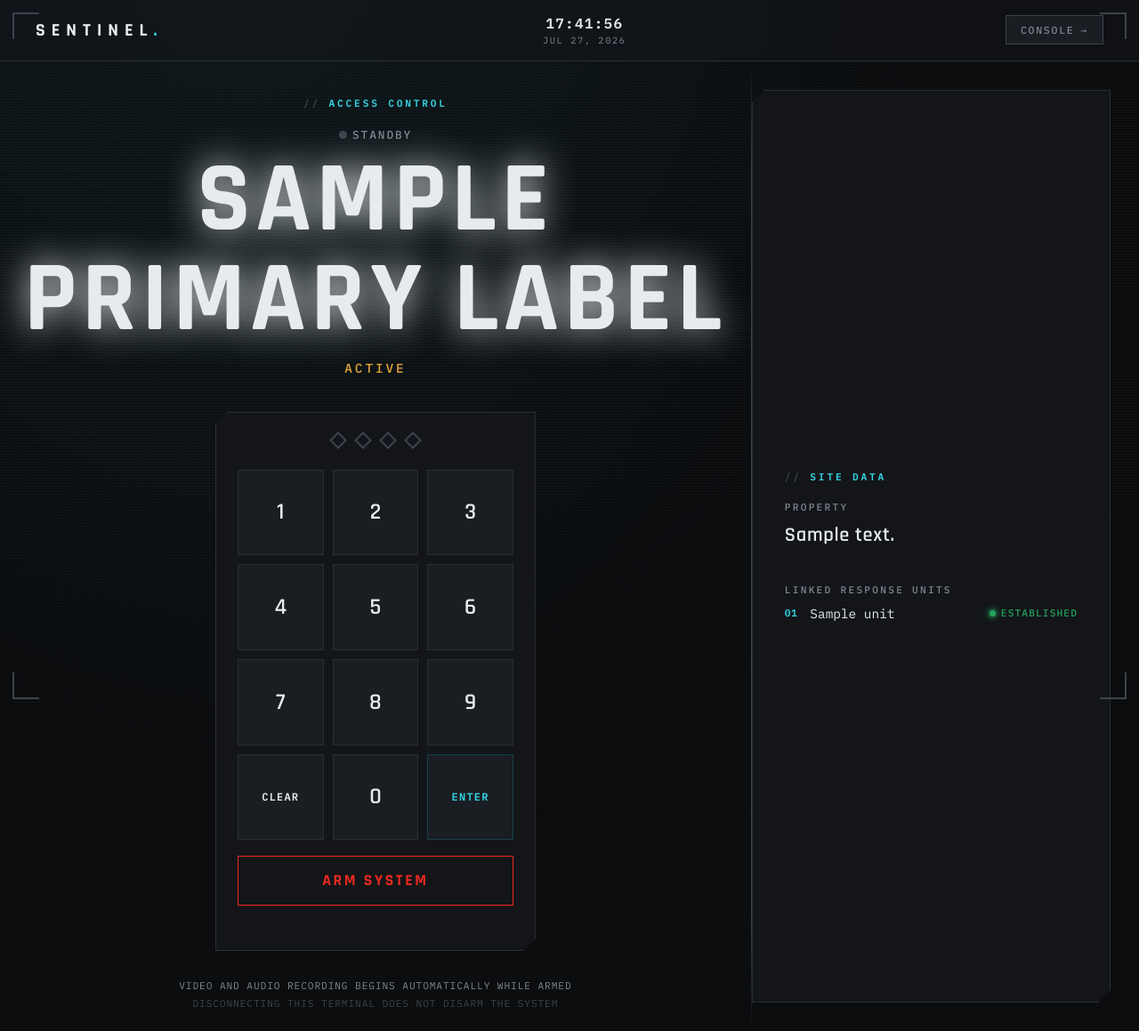
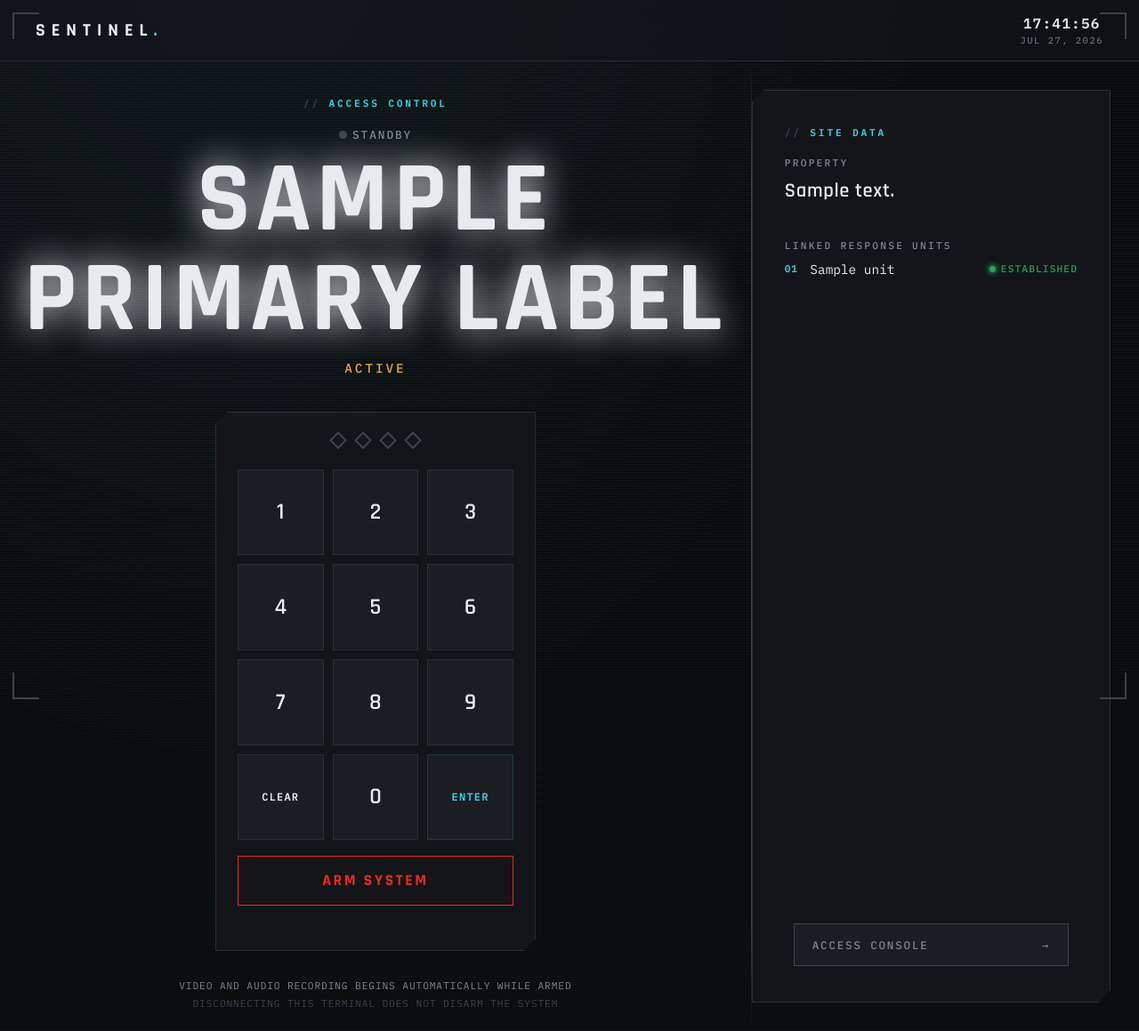
Before and after one commit to briantfbell/SENTINEL, a FastAPI app: template sentinel/dashboard/templates/lock.html in a window 1280 px wide. Shown: the whole page at 89% size. Run offline with FastAPI, Linux system fonts and the light colour scheme; the template is opened without the code that fills it: most values are stand-ins (such as "Sample title", 1, 10 or a date in 2020); data that the repository does not hold is empty.

Commit message:
Gate console access behind a PIN popup in the site-data panel
Moves the console button out of the top bar and into the bottom of
.ops-panel, spanning most of the panel width. Clicking it opens a PIN
popup contained within that same panel (an absolutely-positioned
overlay that inherits the panel's angular clip-path) rather than a
full-screen modal — enter the same PIN used to arm/disarm, and on
success the browser navigates to /console.

This closes a real gap: previously /console was publicly reachable by
URL even though the UI implied a gate. The console route now checks
for a valid session (the same one arm/disarm already creates) and
redirects unauthenticated requests back to the lock screen with a 303,
rather than a raw 401 JSON body — a page route should redirect, not
error. The partials it polls stay public/read-only, unchanged from
slice 5's model.

215 tests, ruff and mypy --strict clean. Note for whoever restarts the
dev server next: this change touches Python route logic (dashboard.py),
not just templates/CSS, so — unlike the earlier layout edits — it needs
an actual server restart to take effect; Jinja's template auto-reload
doesn't cover this.

Co-Authored-By: Claude Sonnet 5 <noreply@anthropic.com>

```diff
--- a/sentinel/dashboard/static/style.css
+++ b/sentinel/dashboard/static/style.css
@@ -241,27 +241,6 @@ a:focus-visible {
     color: var(--muted);
 }
 
-.console-link {
-    display: inline-flex;
-    align-items: center;
-    gap: 0.6em;
-    padding: 8px 16px;
-    background: var(--panel-raised);
-    border: 1px solid var(--steel-bright);
-    color: var(--muted);
-    font-family: var(--mono);
-    font-size: 0.72rem;
-    font-weight: 500;
-    letter-spacing: 0.15em;
-    text-decoration: none;
-    text-transform: uppercase;
-}
-
-.console-link:hover {
-    color: var(--cyan);
-    border-color: var(--cyan-dim);
-}
-
 .lock-grid {
     flex: 1;
     display: grid;
@@ -284,19 +263,107 @@ a:focus-visible {
 }
 
 .ops-panel {
+    position: relative;
     display: flex;
     flex-direction: column;
-    justify-content: center;
+    justify-content: space-between;
+    gap: 24px;
     padding: clamp(28px, 5vh, 40px) clamp(24px, 3vw, 36px);
     margin: clamp(20px, 4vh, 32px) clamp(20px, 3vw, 32px) clamp(20px, 4vh, 32px) 0;
     background: var(--panel);
     border: 1px solid var(--steel);
 }
 
+.panel-content {
+    display: flex;
+    flex-direction: column;
+}
+
 .field-stack {
     display: flex;
     flex-direction: column;
     gap: clamp(24px, 5vh, 40px);
+}
+
+.console-button {
+    display: flex;
+    align-items: center;
+    justify-content: space-between;
+    width: 94%;
+    margin: 0 auto;
+    padding: 15px 20px;
+    background: var(--panel-raised);
+    border: 1px solid var(--steel-bright);
+    color: var(--muted);
+    font-family: var(--mono);
+    font-size: 0.78rem;
+    font-weight: 500;
+    letter-spacing: 0.15em;
+    text-transform: uppercase;
+    cursor: pointer;
+}
+
+.console-button:hover {
+    color: var(--cyan);
+    border-color: var(--cyan-dim);
+}
+
+.console-gate {
+    position: absolute;
+    inset: 0;
+    display: flex;
+    flex-direction: column;
+    align-items: center;
+    justify-content: center;
+    gap: 14px;
+    padding: clamp(24px, 4vw, 40px);
+    background: rgba(10, 11, 13, 0.97);
+}
+
+.console-gate.hidden {
+    display: none;
+}
+
+.console-gate .field-label {
+    text-align: center;
+}
+
+.console-gate-input {
+    width: 100%;
+    max-width: 220px;
+    padding: 14px;
+    text-align: center;
+    font-family: var(--mono);
+    font-size: 1.1rem;
+    letter-spacing: 0.3em;
+    background: var(--panel-raised);
+    border: 1px solid var(--steel-bright);
+    color: var(--paper);
+}
+
+.console-gate-actions {
+    display: flex;
+    gap: 10px;
+    width: 100%;
+    max-width: 220px;
+}
+
+.console-gate-actions button {
+    flex: 1;
+    padding: 12px;
+    background: var(--panel-raised);
+    border: 1px solid var(--steel-bright);
+    color: var(--muted);
+    font-family: var(--mono);
+    font-size: 0.75rem;
+    letter-spacing: 0.1em;
+    text-transform: uppercase;
+    cursor: pointer;
+}
+
+.console-gate-actions button.key-confirm {
+    color: var(--cyan);
+    border-color: var(--cyan-dim);
 }
 
 .divider {
--- a/sentinel/dashboard/templates/lock.html
+++ b/sentinel/dashboard/templates/lock.html
@@ -9,10 +9,6 @@
             <span id="clock-time" class="clock-time">00:00:00</span>
             <span id="clock-date" class="clock-date">&mdash;</span>
         </div>
-        <a class="console-link" href="/console">
-            <span>Console</span>
-            <span aria-hidden="true">&rarr;</span>
-        </a>
     </header>
 
     <div class="lock-grid">
@@ -52,6 +48,7 @@
         <div class="divider" aria-hidden="true"></div>
 
         <section class="ops-panel angular">
+            <div class="panel-content">
                 <p class="panel-eyebrow">Site data</p>
                 <div class="field-stack">
                     {% if property_address %}
@@ -75,6 +72,24 @@
                         </ul>
                     </div>
                     {% endif %}
+                </div>
+            </div>
+
+            <button type="button" class="console-button" onclick="openConsoleGate()">
+                <span>Access console</span>
+                <span aria-hidden="true">&rarr;</span>
+            </button>
+
+            <div id="console-gate" class="console-gate hidden">
+                <p class="field-label">Enter PIN to access console</p>
+                <input id="console-pin-input" class="console-gate-input" type="password"
+                       inputmode="numeric" maxlength="8" autocomplete="off"
+                       onkeydown="if (event.key === 'Enter') submitConsoleGate();">
+                <div class="console-gate-actions">
+                    <button type="button" onclick="closeConsoleGate()">Cancel</button>
+                    <button type="button" class="key-confirm" onclick="submitConsoleGate()">Enter</button>
+                </div>
+                <p id="console-gate-message" class="pin-message" role="status"></p>
             </div>
         </section>
     </div>
@@ -158,6 +173,41 @@ document.body.addEventListener("htmx:afterSwap", (event) => {
     }
 });
 
+function openConsoleGate() {
+    document.getElementById("console-gate").classList.remove("hidden");
+    document.getElementById("console-pin-input").focus();
+}
+
+function closeConsoleGate() {
+    document.getElementById("console-gate").classList.add("hidden");
+    document.getElementById("console-pin-input").value = "";
+    document.getElementById("console-gate-message").textContent = "";
+}
+
+async function submitConsoleGate() {
+    const pinInput = document.getElementById("console-pin-input");
+    const messageEl = document.getElementById("console-gate-message");
+    if (!pinInput.value) {
+        messageEl.textContent = "Enter your PIN first";
+        return;
+    }
+    messageEl.textContent = "";
+
+    const login = await fetch("/api/auth/login", {
+        method: "POST",
+        headers: { "Content-Type": "application/json" },
+        body: JSON.stringify({ pin: pinInput.value }),
+    });
+    if (!login.ok) {
+        const data = await login.json().catch(() => ({}));
+        messageEl.textContent = data.detail || "Incorrect PIN";
+        pinInput.value = "";
+        return;
+    }
+
+    window.location.href = "/console";
+}
+
 function updateClock() {
     const now = new Date();
     document.getElementById("clock-time").textContent =
```
Also changed, not shown: sentinel/api/routers/dashboard.py (+13 -7 lines), tests/test_api.py (+15 -1 lines). Lines whose indentation alone changed are shown as unchanged.
